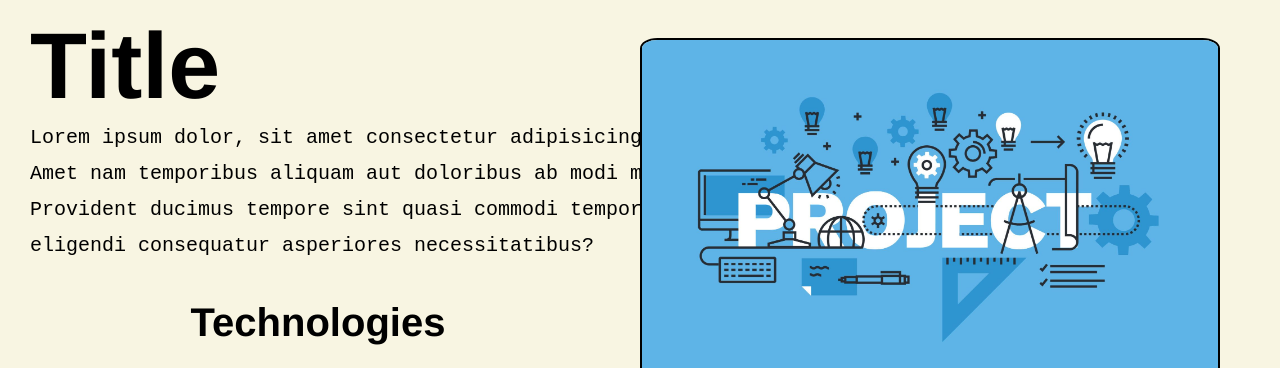
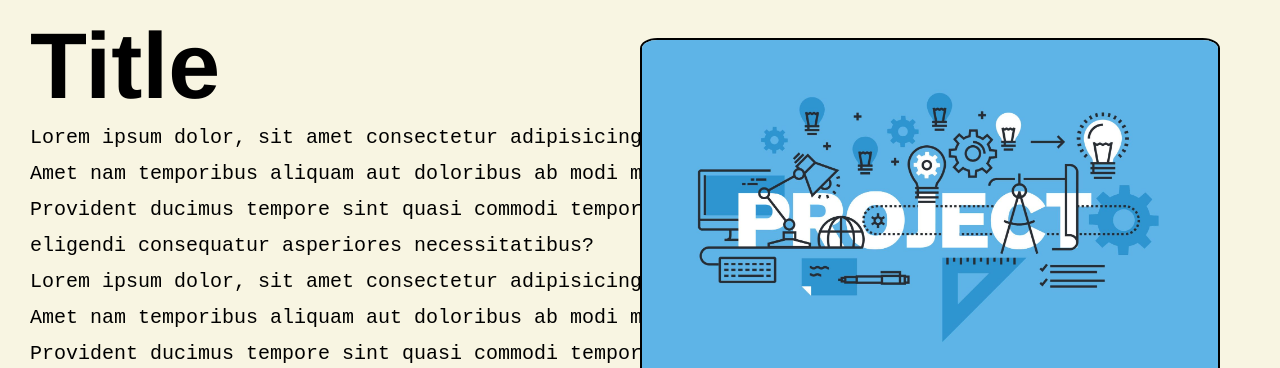
Before and after one commit to Saraahamrr/Portfolio_First_Try, a plain HTML site: page index.html in a window 1280 px wide. Shown: the part 955-1323 px from the top of the page. Drawn offline with Linux system fonts and the light colour scheme.

Commit message:
second commit

```diff
--- a/index.html
+++ b/index.html
@@ -99,6 +99,10 @@ GIS technologies,and ESRI products.
             <div class="project_desc">
                 <h2>Title</h2>
                 <pre>Lorem ipsum dolor, sit amet consectetur adipisicing elit.
+Amet nam temporibus aliquam aut doloribus ab modi minus molestias?
+Provident ducimus tempore sint quasi commodi tempora earum,
+eligendi consequatur asperiores necessitatibus?
+Lorem ipsum dolor, sit amet consectetur adipisicing elit.
 Amet nam temporibus aliquam aut doloribus ab modi minus molestias?
 Provident ducimus tempore sint quasi commodi tempora earum,
 eligendi consequatur asperiores necessitatibus?
```
